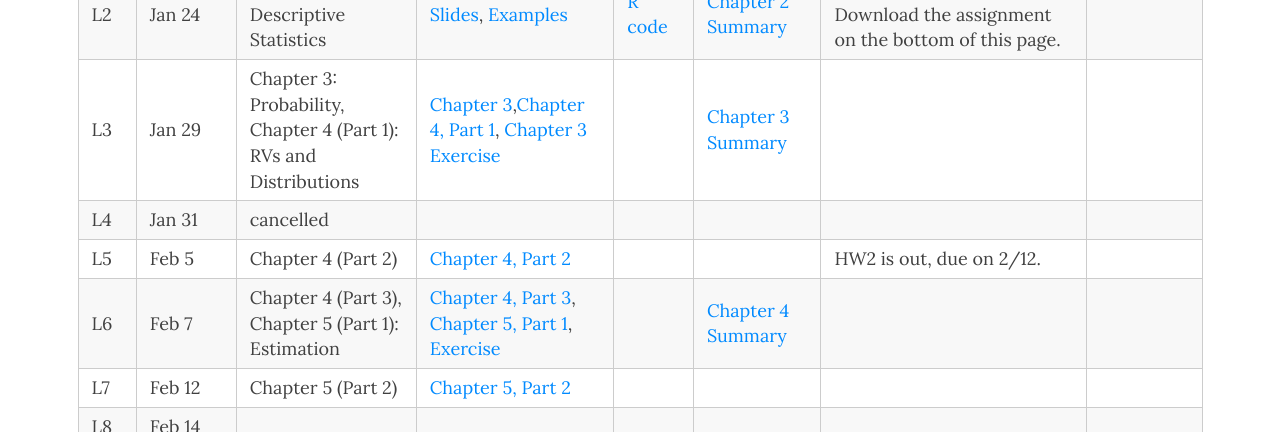
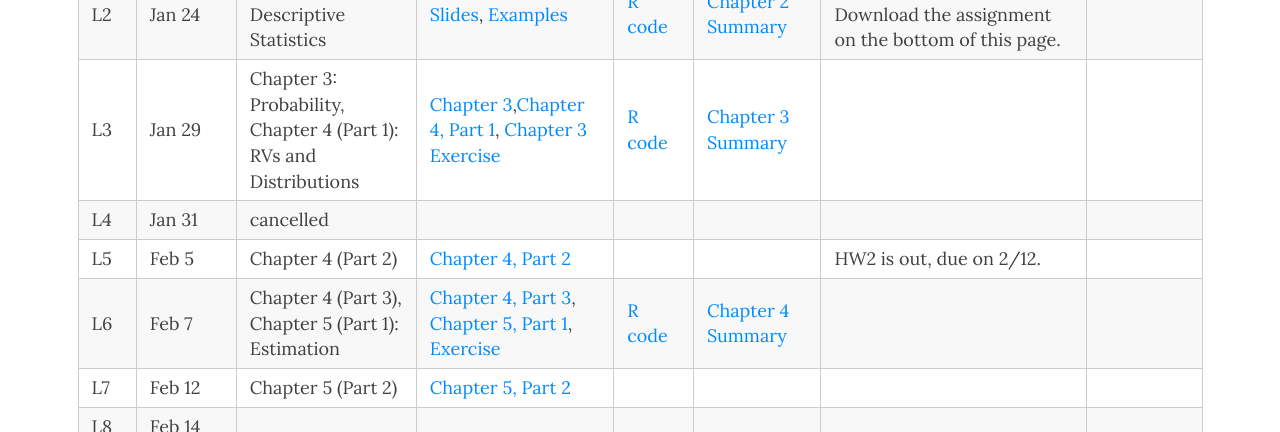
Before and after one commit to duzhewang/stat324, a Jekyll site: the page built from timetable.md, in a window 1280 px wide and 900 px high. Shown: the part 408-840 px from the top of the window. Built offline with Jekyll 4.4.1, drawn with Linux system fonts in a browser that asks for light colours; nearby versions of some CDN libraries.

Commit message:
Update timetable.md

```diff
--- a/timetable.md
+++ b/timetable.md
@@ -10,10 +10,10 @@ css: /css/wide_table.css
 |---|--------|--------|----------------|-----------|--------------------|-------------|
 |L1| Jan 22 | Chapter 1: Introduction  |[Intro-1](https://github.com/dzwang91/stat324/raw/gh-pages/lectures/stat324intro1.pdf), [Intro-2](https://github.com/dzwang91/stat324/raw/gh-pages/lectures/stat324intro2.pptx),[Intro-3](https://github.com/dzwang91/stat324/raw/gh-pages/lectures/stat324intro3.pdf)|      | [Chapter 1 Summary](https://github.com/dzwang91/stat324/raw/gh-pages/notessummary/Chapter1notes.pdf) | Check TAs' office hours at the course info page.   |  [What is statistics](https://github.com/dzwang91/stat371/raw/gh-pages/extrareading/what-is-statistics.pdf)     |
 |L2| Jan 24 | Chapter 2: Descriptive Statistics  |[Slides](https://github.com/dzwang91/stat324/raw/gh-pages/lectures/chapter2.pdf), [Examples](https://github.com/dzwang91/stat324/raw/gh-pages/lectures/chapter2-examples.pptx) | [R code](https://github.com/dzwang91/stat324/raw/gh-pages/R/chapter2R.txt)  | [Chapter 2 Summary](https://github.com/dzwang91/stat324/raw/gh-pages/notessummary/Chapter2notes.pdf) |   HW1 is out, due on 2/1. Download the assignment on the bottom of this page.   |     |
-|L3| Jan 29 |Chapter 3: Probability, Chapter 4 (Part 1): RVs and Distributions| [Chapter 3](https://github.com/dzwang91/stat324/raw/gh-pages/lectures/chapter3.pdf),[Chapter 4, Part 1](https://github.com/dzwang91/stat324/raw/gh-pages/lectures/chapter4-1.pdf), [Chapter 3 Exercise](https://github.com/dzwang91/stat324/raw/gh-pages/lectures/Chapter3exercise.pptx)   | |  [Chapter 3 Summary](https://github.com/dzwang91/stat324/raw/gh-pages/notessummary/Chapter3notes.pdf)   |
+|L3| Jan 29 |Chapter 3: Probability, Chapter 4 (Part 1): RVs and Distributions| [Chapter 3](https://github.com/dzwang91/stat324/raw/gh-pages/lectures/chapter3.pdf),[Chapter 4, Part 1](https://github.com/dzwang91/stat324/raw/gh-pages/lectures/chapter4-1.pdf), [Chapter 3 Exercise](https://github.com/dzwang91/stat324/raw/gh-pages/lectures/Chapter3exercise.pptx)   | [R code](https://github.com/dzwang91/stat324/raw/gh-pages/R/chapter3R.txt)  |  [Chapter 3 Summary](https://github.com/dzwang91/stat324/raw/gh-pages/notessummary/Chapter3notes.pdf)   |
 |L4| Jan 31 | cancelled |   |    |    |      |    |
 |L5| Feb 5 |Chapter 4 (Part 2)  |[Chapter 4, Part 2](https://github.com/dzwang91/stat324/raw/gh-pages/lectures/chapter4-2.pdf)|  | |  HW2 is out, due on 2/12.  |      |
-|L6| Feb 7 | Chapter 4 (Part 3), Chapter 5 (Part 1): Estimation|[Chapter 4, Part 3](https://github.com/dzwang91/stat324/raw/gh-pages/lectures/chapter4-2.pdf), [Chapter 5, Part 1](https://github.com/dzwang91/stat324/raw/gh-pages/lectures/chapter5-1.pdf), [Exercise](https://github.com/dzwang91/stat324/raw/gh-pages/lectures/Chapter4exercise.pdf)|    |  [Chapter 4 Summary](https://github.com/dzwang91/stat324/raw/gh-pages/notessummary/Chapter4notes.pdf)|      |      |
+|L6| Feb 7 | Chapter 4 (Part 3), Chapter 5 (Part 1): Estimation|[Chapter 4, Part 3](https://github.com/dzwang91/stat324/raw/gh-pages/lectures/chapter4-2.pdf), [Chapter 5, Part 1](https://github.com/dzwang91/stat324/raw/gh-pages/lectures/chapter5-1.pdf), [Exercise](https://github.com/dzwang91/stat324/raw/gh-pages/lectures/Chapter4exercise.pdf)| [R code](https://github.com/dzwang91/stat324/raw/gh-pages/R/chapter4R.txt)   |  [Chapter 4 Summary](https://github.com/dzwang91/stat324/raw/gh-pages/notessummary/Chapter4notes.pdf)|      |      |
 |L7| Feb 12 |Chapter 5 (Part 2) | [Chapter 5, Part 2](https://github.com/dzwang91/stat324/raw/gh-pages/lectures/chapter5-2.pdf) |    |    |    |      |
 |L8| Feb 14 | |     |    |     |      |
 |L9| Feb 19 |  | |  |    |  |      |
```
